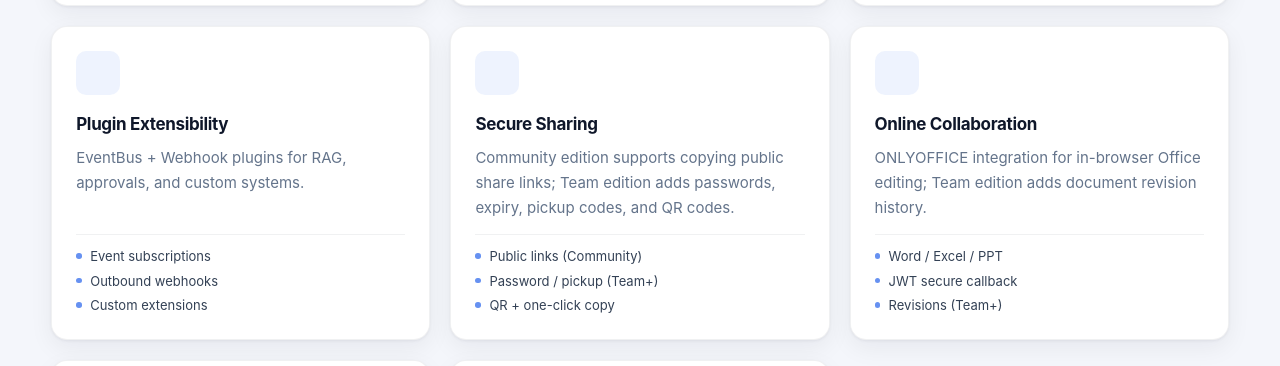
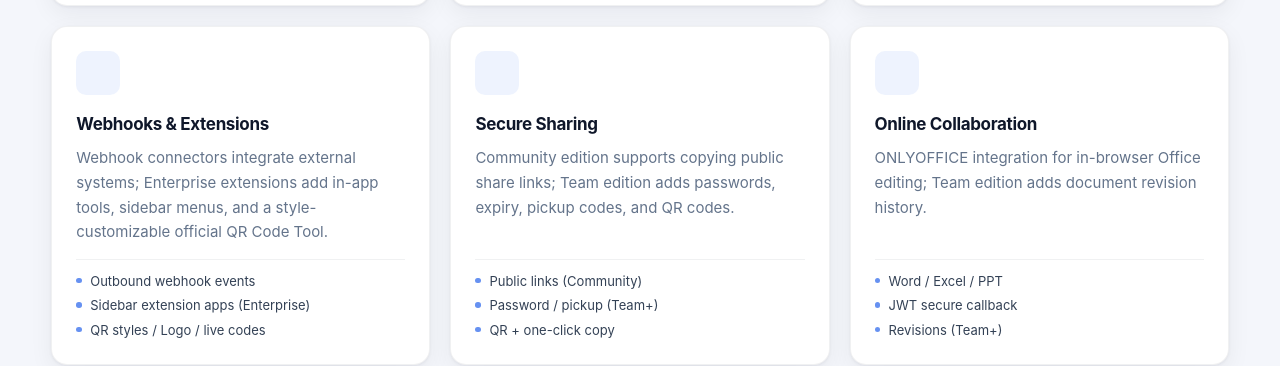
Before and after one commit to filenext/website, a Vue app: page / in a window 1280 px wide. Shown: the part 2975-3341 px from the top of the page. Built offline with nearby package versions, Linux system fonts and the light colour scheme; no server answers; some icons are missing.

Commit message:
feat: 官网补充扩展应用与二维码工具能力说明。

```diff
--- a/src/i18n/locales/en-US.ts
+++ b/src/i18n/locales/en-US.ts
@@ -114,9 +114,9 @@ export default {
         points: ['Path ACL (Team+)', 'Audit logs (Team+)', 'TOTP / SSO (Enterprise)'],
       },
       {
-        title: 'Plugin Extensibility',
-        desc: 'EventBus + Webhook plugins for RAG, approvals, and custom systems.',
-        points: ['Event subscriptions', 'Outbound webhooks', 'Custom extensions'],
+        title: 'Webhooks & Extensions',
+        desc: 'Webhook connectors integrate external systems; Enterprise extensions add in-app tools, sidebar menus, and a style-customizable official QR Code Tool.',
+        points: ['Outbound webhook events', 'Sidebar extension apps (Enterprise)', 'QR styles / Logo / live codes'],
       },
       {
         title: 'Secure Sharing',
@@ -332,6 +332,7 @@ export default {
           'Protocol gateway SMB / NFS etc.',
           'Cross-storage sync · system watermark',
           'Ops center (health / logs / backup)',
+          'Extension apps · QR Code Tool',
           'Logo / Favicon / share page ads',
           'Admin TOTP · LDAP / SSO',
           'NextLicense deployment tracking & SLA',
--- a/src/i18n/locales/zh-CN.ts
+++ b/src/i18n/locales/zh-CN.ts
@@ -114,9 +114,9 @@ export default {
         points: ['路径 ACL（团队版+）', '审计日志（团队版+）', 'TOTP / SSO（企业版）'],
       },
       {
-        title: '插件可扩展',
-        desc: 'EventBus + Webhook 插件体系，对接外部 RAG、审批流或业务系统。',
-        points: ['事件总线订阅', 'Webhook 出站', '自定义业务扩展'],
+        title: 'Webhook 与扩展应用',
+        desc: 'Webhook 连接器对接外部系统；企业版扩展应用平台支持站内应用、左侧菜单，以及可定制样式的官方二维码工具。',
+        points: ['Webhook 出站事件', '扩展应用左侧菜单（企业版）', '二维码样式/Logo/活码'],
       },
       {
         title: '安全分享',
@@ -332,6 +332,7 @@ export default {
           '协议网关 SMB / NFS 等',
           '跨存储同步 · 系统水印',
           '运维中心（健康/日志/备份）',
+          '扩展应用平台 · 二维码工具',
           'Logo / Favicon / 分享页广告',
           '管理员 TOTP · LDAP / SSO',
           'NextLicense 部署跟踪与 SLA',
```
